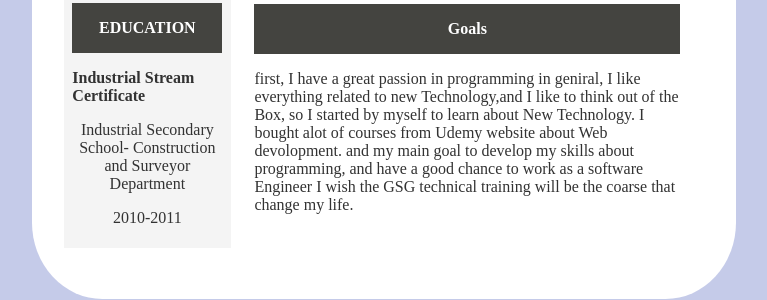
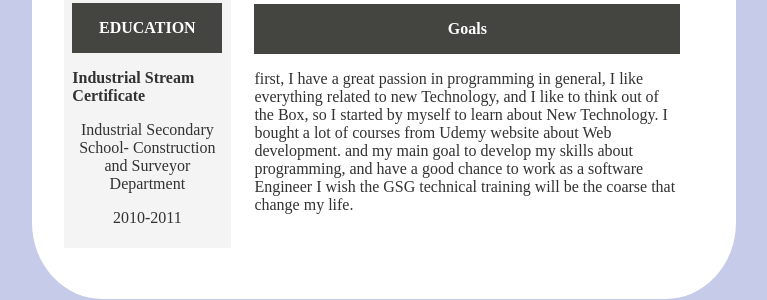
Before and after one commit to mutazjaber/portfolio, a plain HTML site: page index.html in a window 1280 px wide. Shown: the part 513-813 px from the top of the page, without its empty margins (256-1023 px from the left). Drawn offline with Linux system fonts and the light colour scheme.

Commit message:
modify goals text

```diff
--- a/index.html
+++ b/index.html
@@ -94,13 +94,12 @@
                         <div class="educationContainer">
                             <!-- <p class="mainEducation">Industrial Stream Certificate</p> -->
                             <p>
-                                first, I have a great passion in programming in geniral, I like everything related to
-                                new Technology,and I like to think out of the Box,
-                                so I started by myself to learn about New Technology.
-                                I bought alot of courses from Udemy website about Web devolopment.
-                                and my main goal to develop my skills about programming, and have a good chance to work
-                                as a software Engineer
-                                I wish the GSG technical training will be the coarse that change my life.
+                                first, I have a great passion in programming in general, I like everything related to
+                                new Technology, and I like to think out of the Box, so I started by myself to learn
+                                about New Technology. I bought a lot of courses from Udemy website about Web
+                                development. and my main goal to develop my skills about programming, and have a good
+                                chance to work as a software Engineer I wish the GSG technical training will be the
+                                coarse that change my life.
                             </p>
                         </div>
                     </div>
```
